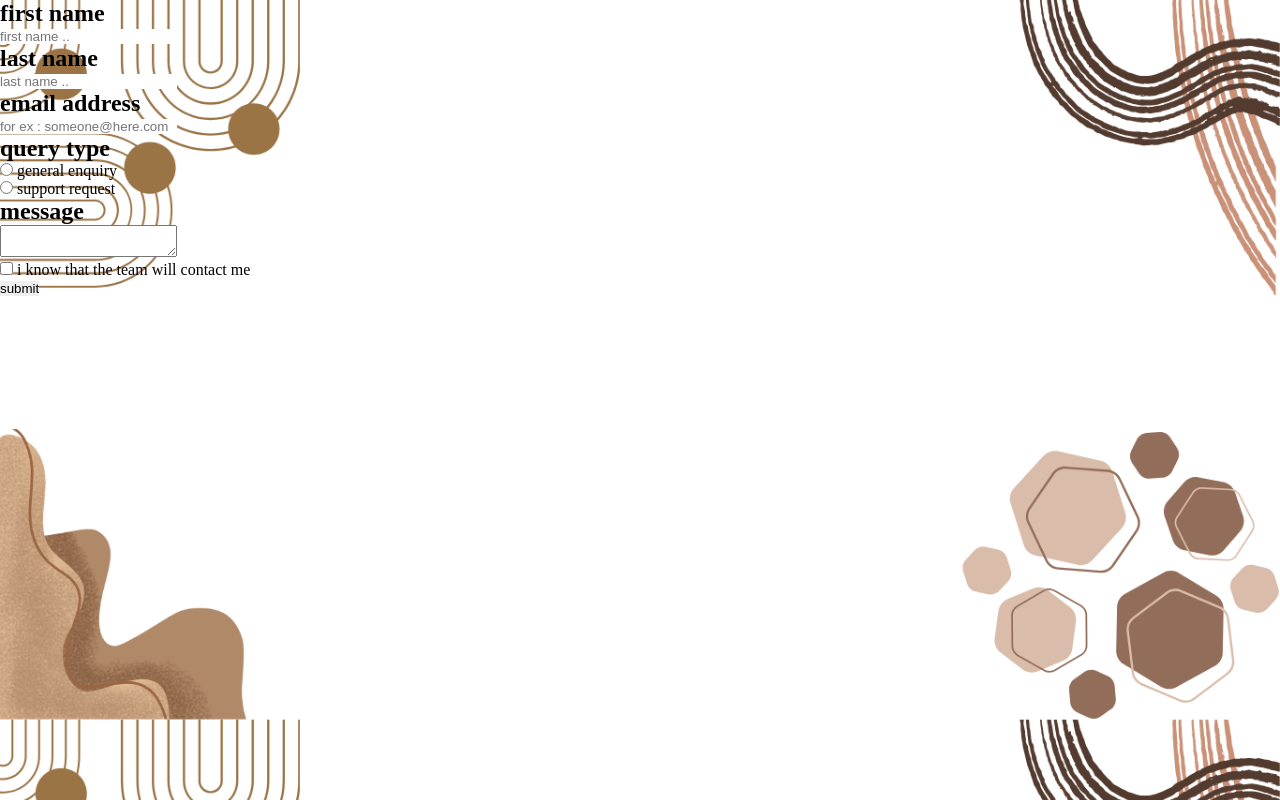
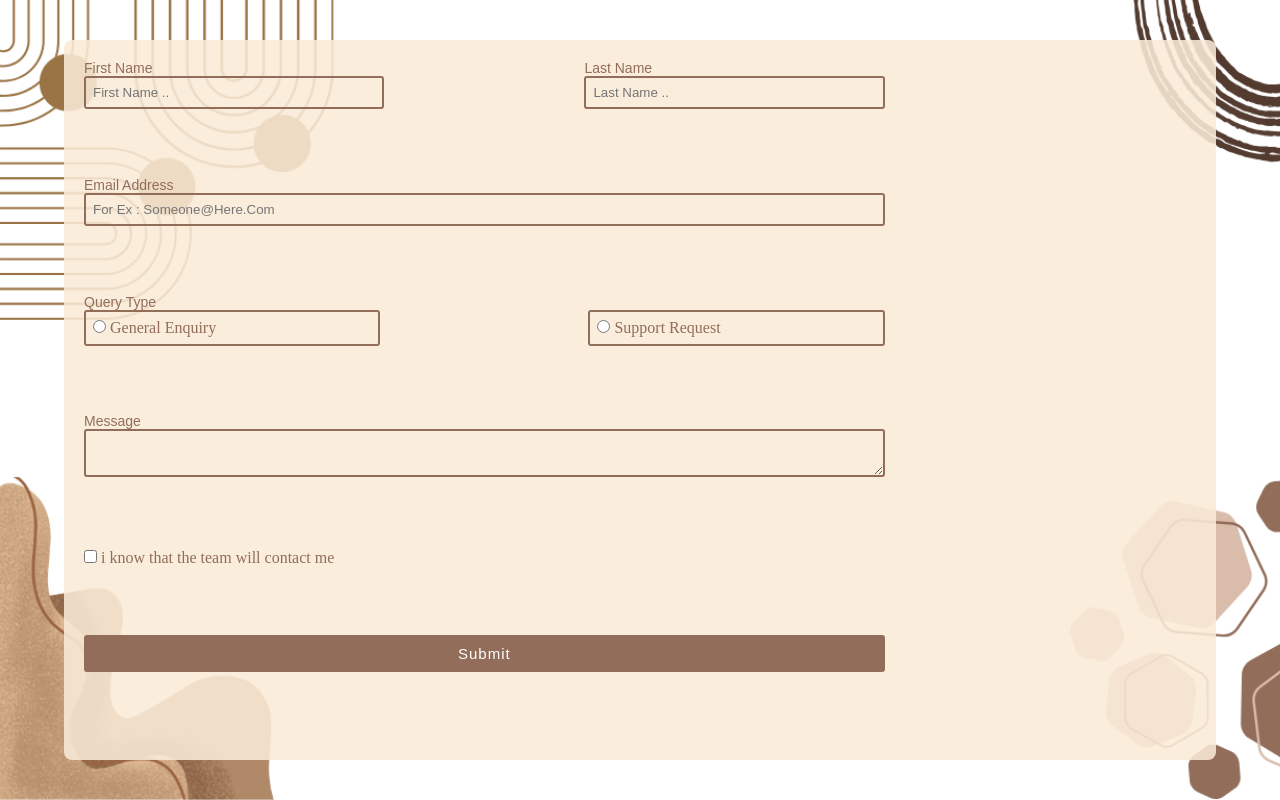
Before and after one commit to moustafaSaed/contactForm, a plain HTML site: page views/index.html in a window 1280 px wide. Drawn offline with Linux system fonts and the light colour scheme.

Commit message:
finish 80% of html & css , and i will start in validation messages

```diff
--- a/css/general.css
+++ b/css/general.css
@@ -24,7 +24,7 @@ ol {
     list-style: none;
 }
 
-.flx {
+.df {
     display: flex;
 }
 .aic {
@@ -48,6 +48,8 @@ ol {
 .jcse {
     justify-content: space-evenly;
 }
+
+
 .gap2 {gap: 2px;}
 .gap5 {gap: 5px;}
 .gap10 {gap: 10px;}
@@ -69,6 +71,11 @@ ol {
 .m25 {margin: 25px;}
 .m30 {margin: 30px;}
 
+.w20 {width: 20%;}
+.w25 {width: 25%;}
+.w50 {width: 50%;}
+.w100 {width: 100%;}
+
 .cntr-flx {display: flex;align-items: center;justify-content: center;}
 .cntr-pos {position: absolute;top: 50%;left: 50%;transform: translate(-50%,-50%);}
 .cntr-mrgn {margin: auto;}
--- a/css/main.css
+++ b/css/main.css
@@ -2,7 +2,85 @@ body {
     background-image: url("../assets/images/backg.png");
     background-size: cover;
 }
-body form  {}
-body form > div {}
-body form > div h2 {}
-body form > div input[type="text"] {}
+body form  {
+    background-color: #faebd7de;
+    width: 90vw;
+    height: 90vh;
+    margin: 5vh auto;
+    border-radius: 8px;
+    padding: 20px;
+}
+body form > div {
+    width: 90%;
+}
+body form > div:nth-child(1),
+body form > div:nth-child(2) {
+    width: 45%;
+}
+
+body form > div h2 {
+    font-family: sans-serif;
+    font-size: 14px;
+    font-weight: 100;
+    color: #926d5a;
+    text-transform: capitalize;
+}
+label {
+    color: #926d5a;
+}
+
+
+body form > div input,
+body form > div .radio,
+textarea {
+    padding: 7px;
+    border-radius: 3px;
+    background-color: transparent;
+    border: 2px solid #926d5a;
+    color: #926d5a;
+    text-transform: capitalize;
+    cursor: pointer;
+    transition: all .2s;
+}
+body form > div input:hover:not(input[type="submit"]:hover) {
+    border: 2px solid #371b0d;
+}
+body form > div input:focus:not(input[type="submit"]:focus) {
+    border: 1px solid #371b0d;
+    border-bottom: 3px solid;
+    box-shadow: 0px 11px 13px -3px #79554845;
+}
+body form > div input[type="text"] {
+    width: 60%;
+}
+body form > div input[type="email"] {
+    width: 80%;
+}
+body form > div .radio {
+    width: 37%;
+}
+body form > div .radio input[type="radio"] {}
+body form > div .radio label.r {}
+body form > div textarea {
+    width: 80%;
+}
+body form > div input[type="checkbox"] {}
+body form > div label.cookie {}
+body form > div input[type="submit"] {
+    width: 80%;
+    background-color: #926d5a;
+    color: white;
+    letter-spacing: 1px;
+    font-size: 15px;
+    padding: 10px;
+    transition: all 1s;
+    border: none;
+}
+body form > div input[type="submit"]:hover {
+    opacity: .9;
+    /* scale: .99; */
+}
+body form > div input[type="submit"]:focus {
+    border-bottom: 3px solid;
+    box-shadow: 0px 11px 13px -3px #79554845;
+}
--- a/views/index.html
+++ b/views/index.html
@@ -4,8 +4,8 @@
     <meta charset="UTF-8">
     <meta name="viewport" content="width=device-width, initial-scale=1.0">
     <title>Contact Us</title>
+    <link rel="stylesheet" href="../css/main.css">
     <link rel="stylesheet" href="../css/general.css">
-    <link rel="stylesheet" href="../css/main.css">
 </head>
 <body>
     <form action="" class="contact-from df fw">
@@ -23,13 +23,15 @@
         </div>
         <div>
             <h2>query type</h2>
-            <div class="radio">
-                <input type="radio" name="query" id="general" value="general enquiry">
-                <label for="general">general enquiry</label>
-            </div>
-            <div class="radio">
-                <input type="radio" name="query" id="support" value="support request">
-                <label for="support">support request</label>
+            <div class="df aic jcsb" style="width: 80%;">
+                <div class="radio">
+                    <input type="radio" name="query" id="general" value="general enquiry">
+                    <label for="general" class="r">general enquiry</label>
+                </div>
+                <div class="radio">
+                    <input type="radio" name="query" id="support" value="support request">
+                    <label for="support" class="r">support request</label>
+                </div>
             </div>
         </div>
         <div>
@@ -38,7 +40,7 @@
         </div>
         <div>
             <input type="checkbox" value="cookie" id="cookie">
-            <label for="cookie">i know that the team will contact me</label>
+            <label for="cookie" class="cookie">i know that the team will contact me</label>
         </div>
         <div>
             <input type="submit" value="submit">
```
